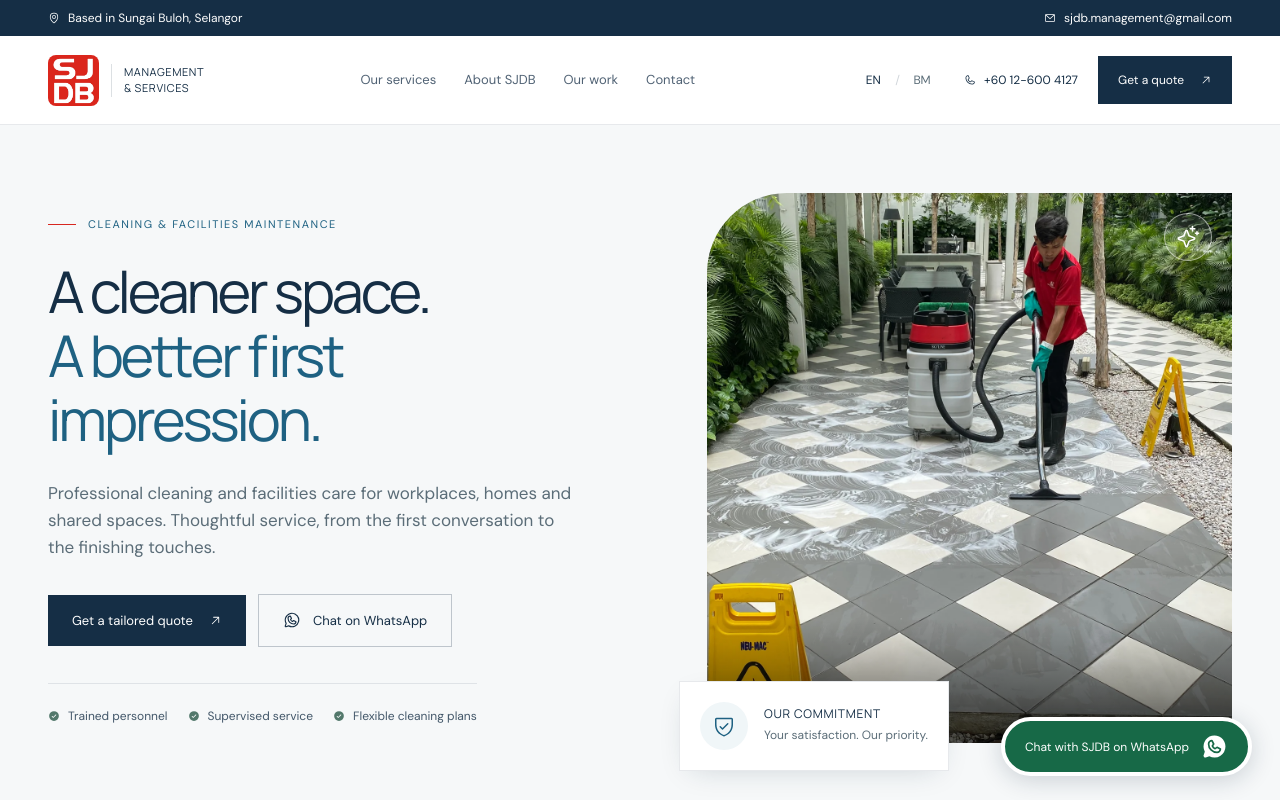
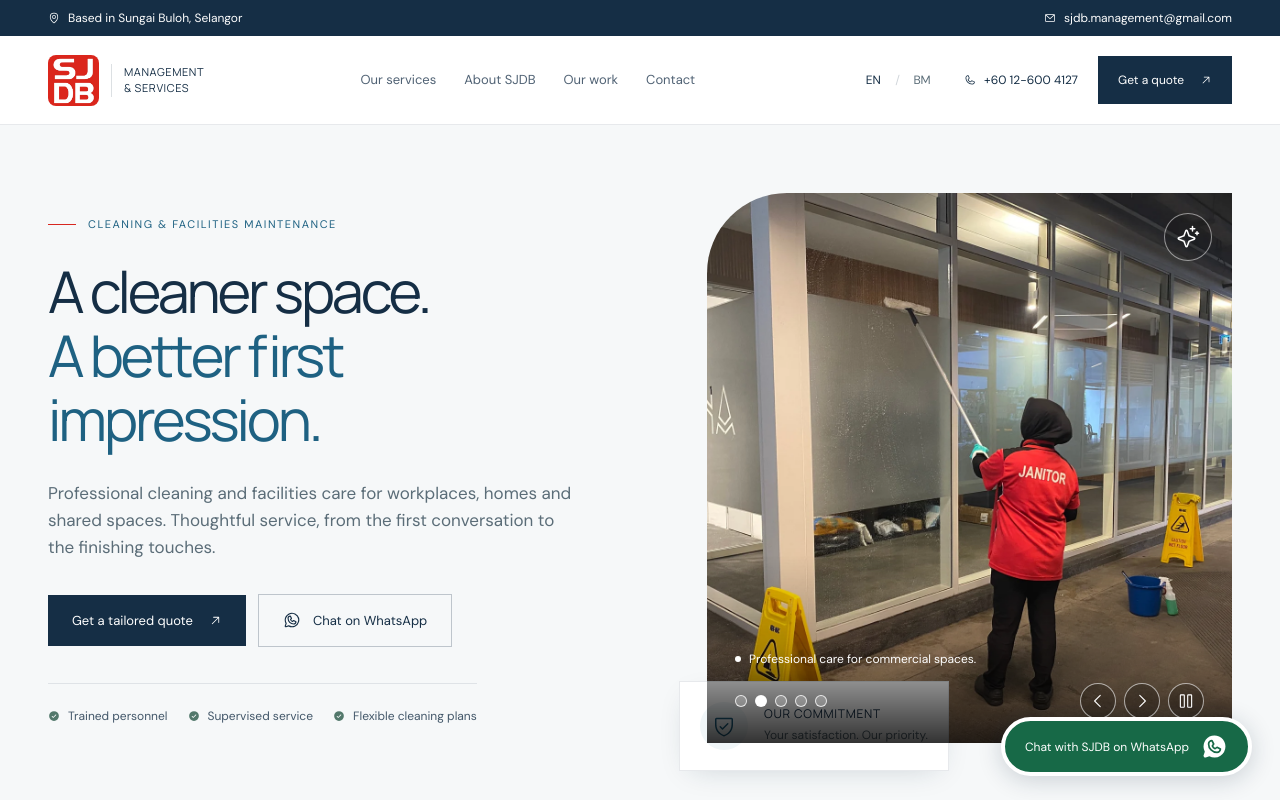
Before and after one commit to FixITSukil/SJDB-Website, a React (Vite) app: page / in a window 1280 px wide. Shown: the top 800 px of the page. Built offline with nearby package versions, Linux system fonts and the light colour scheme.

Commit message:
Add automatic homepage photo slideshow
* Add accessible auto-rotating SJDB hero slideshow

* Use automatic photo slideshow in SJDB homepage hero

* Style smooth slideshow crossfade transitions

```diff
--- a/src/App.tsx
+++ b/src/App.tsx
@@ -26,6 +26,7 @@ import {
   X,
 } from "@phosphor-icons/react";
 import { copy, projects, serviceGroups } from "./content";
+import HeroSlideshow from "./HeroSlideshow";
 import type { Language } from "./content";
 
 const contact = {
@@ -368,29 +369,7 @@ const App = () => {
               </div>
             </div>
             <div className="relative pb-7 pl-0 sm:pl-7 lg:pt-0">
-              <div className="relative h-[390px] overflow-hidden rounded-tl-[80px] sm:h-[500px] lg:h-[550px]">
-                <img
-                  src="assets/sjdb-courtyard-cleaning.webp"
-                  alt={
-                    language === "en"
-                      ? "SJDB team member cleaning a landscaped courtyard with professional equipment"
-                      : "Kakitangan SJDB membersihkan halaman berlandskap dengan peralatan profesional"
-                  }
-                  width="1800"
-                  height="1350"
-                  fetchPriority="high"
-                  className="h-full w-full object-cover object-[63%_center]"
-                />
-                <div className="absolute inset-x-0 bottom-0 bg-gradient-to-t from-black/65 to-transparent px-7 pb-7 pt-20 text-xs text-white">
-                  <span className="flex items-center gap-2">
-                    <span className="h-1.5 w-1.5 rounded-full bg-white" />
-                    {t.hero.photoCaption}
-                  </span>
-                </div>
-                <span className="absolute right-5 top-5 grid h-12 w-12 place-items-center rounded-full border border-white/50 bg-white/10 text-2xl text-white">
-                  <Sparkle aria-hidden="true" />
-                </span>
-              </div>
+              <HeroSlideshow language={language} />
               <div className="absolute -bottom-0 left-0 flex max-w-[300px] items-center gap-4 border border-ink/10 bg-white p-5 shadow-[0_8px_30px_-12px_#152e4535]">
                 <span className="grid h-12 w-12 shrink-0 place-items-center rounded-full bg-mist text-2xl text-brand">
                   <ShieldCheck aria-hidden="true" />
--- /dev/null
+++ b/src/HeroSlideshow.tsx
@@ -0,0 +1,199 @@
+import { useEffect, useState } from "react";
+import { CaretLeft, CaretRight, Pause, Play, Sparkle } from "@phosphor-icons/react";
+import type { Language } from "./content";
+
+type HeroSlide = {
+  src: string;
+  alt: Record<Language, string>;
+  caption: Record<Language, string>;
+  position: string;
+};
+
+// These are SJDB's own photographs, already included in the 2026 company profile.
+const slides: HeroSlide[] = [
+  {
+    src: "assets/sjdb-courtyard-cleaning.webp",
+    alt: {
+      en: "SJDB cleaning a landscaped courtyard",
+      ms: "Kerja pembersihan SJDB di halaman berlandskap",
+    },
+    caption: {
+      en: "Real people. A hands-on approach.",
+      ms: "Pasukan sebenar. Pendekatan yang teliti.",
+    },
+    position: "63% center",
+  },
+  {
+    src: "assets/sjdb-commercial-cleaning.webp",
+    alt: {
+      en: "SJDB commercial cleaning work",
+      ms: "Kerja pembersihan komersial oleh SJDB",
+    },
+    caption: {
+      en: "Professional care for commercial spaces.",
+      ms: "Penjagaan profesional untuk ruang komersial.",
+    },
+    position: "center",
+  },
+  {
+    src: "assets/sjdb-floor-care.webp",
+    alt: {
+      en: "SJDB floor cleaning and maintenance work",
+      ms: "Kerja pembersihan dan penjagaan lantai oleh SJDB",
+    },
+    caption: {
+      en: "A closer look at specialist floor care.",
+      ms: "Penjagaan lantai khusus dengan teliti.",
+    },
+    position: "center",
+  },
+  {
+    src: "assets/sjdb-team-briefing.webp",
+    alt: {
+      en: "SJDB team at a worksite briefing",
+      ms: "Pasukan SJDB dalam taklimat di lokasi kerja",
+    },
+    caption: {
+      en: "Prepared teams. Attentive supervision.",
+      ms: "Pasukan bersedia. Penyeliaan yang teliti.",
+    },
+    position: "center",
+  },
+  {
+    src: "assets/sjdb-landscaping.webp",
+    alt: {
+      en: "SJDB landscaping and outdoor maintenance work",
+      ms: "Kerja landskap dan penyelenggaraan luar oleh SJDB",
+    },
+    caption: {
+      en: "Well-maintained outdoor spaces.",
+      ms: "Kawasan luar yang diselenggara dengan baik.",
+    },
+    position: "center",
+  },
+];
+
+export default function HeroSlideshow({ language }: { language: Language }) {
+  const [activeSlide, setActiveSlide] = useState(0);
+  const [playing, setPlaying] = useState(true);
+  const [hovered, setHovered] = useState(false);
+  const [focused, setFocused] = useState(false);
+
+  useEffect(() => {
+    if (!playing || hovered || focused) return;
+
+    const timer = window.setInterval(() => {
+      // Do not auto-advance in a background tab or when motion is reduced.
+      if (document.hidden || window.matchMedia("(prefers-reduced-motion: reduce)").matches) {
+        return;
+      }
+      setActiveSlide((current) => (current + 1) % slides.length);
+    }, 5000);
+
+    return () => window.clearInterval(timer);
+  }, [activeSlide, playing, hovered, focused]);
+
+  return (
+    <div
+      className="relative h-[390px] overflow-hidden rounded-tl-[80px] sm:h-[500px] lg:h-[550px]"
+      role="region"
+      aria-roledescription="carousel"
+      aria-label={
+        language === "en" ? "SJDB worksite photo slideshow" : "Tayangan slaid foto kerja SJDB"
+      }
+      onMouseEnter={() => setHovered(true)}
+      onMouseLeave={() => setHovered(false)}
+      onFocusCapture={() => setFocused(true)}
+      onBlurCapture={(event) => {
+        if (!event.currentTarget.contains(event.relatedTarget as Node | null)) {
+          setFocused(false);
+        }
+      }}
+    >
+      {slides.map((slide, index) => (
+        <img
+          key={slide.src}
+          src={slide.src}
+          alt={index === activeSlide ? slide.alt[language] : ""}
+          aria-hidden={index !== activeSlide}
+          width="1800"
+          height="1350"
+          loading={index === 0 ? "eager" : "lazy"}
+          fetchPriority={index === 0 ? "high" : undefined}
+          decoding="async"
+          className={
+            "hero-slide absolute inset-0 h-full w-full object-cover " +
+            (index === activeSlide ? "is-active" : "")
+          }
+          style={{ objectPosition: slide.position }}
+        />
+      ))}
+
+      <div className="absolute inset-x-0 bottom-0 z-10 bg-gradient-to-t from-black/80 via-black/25 to-transparent px-5 pb-6 pt-24 text-xs text-white sm:px-7">
+        <p className="flex items-center gap-2">
+          <span className="h-1.5 w-1.5 shrink-0 rounded-full bg-white" />
+          {slides[activeSlide].caption[language]}
+        </p>
+        <div className="mt-4 flex items-center justify-between gap-3">
+          <div
+            className="flex items-center gap-2"
+            role="group"
+            aria-label={language === "en" ? "Choose a photo" : "Pilih foto"}
+          >
+            {slides.map((slide, index) => (
+              <button
+                key={slide.src}
+                type="button"
+                aria-label={
+                  language === "en"
+                    ? "Show photo " + (index + 1) + " of " + slides.length
+                    : "Papar foto " + (index + 1) + " daripada " + slides.length
+                }
+                aria-current={index === activeSlide ? "true" : undefined}
+                onClick={() => setActiveSlide(index)}
+                className={
+                  "h-3 w-3 rounded-full border border-white/80 transition-colors " +
+                  (index === activeSlide ? "bg-white" : "bg-white/20 hover:bg-white/60")
+                }
+              />
+            ))}
+          </div>
+          <div className="flex items-center gap-2">
+            <button
+              type="button"
+              onClick={() => setActiveSlide((current) => (current - 1 + slides.length) % slides.length)}
+              aria-label={language === "en" ? "Previous photo" : "Foto sebelumnya"}
+              className="grid h-9 w-9 place-items-center rounded-full border border-white/60 bg-black/20 text-lg text-white transition-colors hover:bg-white/20"
+            >
+              <CaretLeft aria-hidden="true" />
+            </button>
+            <button
+              type="button"
+              onClick={() => setActiveSlide((current) => (current + 1) % slides.length)}
+              aria-label={language === "en" ? "Next photo" : "Foto seterusnya"}
+              className="grid h-9 w-9 place-items-center rounded-full border border-white/60 bg-black/20 text-lg text-white transition-colors hover:bg-white/20"
+            >
+              <CaretRight aria-hidden="true" />
+            </button>
+            <button
+              type="button"
+              onClick={() => setPlaying((current) => !current)}
+              aria-label={
+                language === "en"
+                  ? playing ? "Pause automatic slideshow" : "Play automatic slideshow"
+                  : playing ? "Jeda tayangan slaid automatik" : "Mainkan tayangan slaid automatik"
+              }
+              aria-pressed={!playing}
+              className="grid h-9 w-9 place-items-center rounded-full border border-white/60 bg-black/20 text-lg text-white transition-colors hover:bg-white/20"
+            >
+              {playing ? <Pause aria-hidden="true" /> : <Play aria-hidden="true" />}
+            </button>
+          </div>
+        </div>
+      </div>
+      <span className="pointer-events-none absolute right-5 top-5 grid h-12 w-12 place-items-center rounded-full border border-white/50 bg-black/10 text-2xl text-white">
+        <Sparkle aria-hidden="true" />
+      </span>
+    </div>
+  );
+}
--- a/src/styles.css
+++ b/src/styles.css
@@ -158,6 +158,15 @@
     animation: card-enter 0.7s ease-out both;
   }
 }
+/* Gently crossfade between SJDB's existing worksite photographs. */
+.hero-slide {
+  opacity: 0;
+  transition: opacity 850ms ease-in-out;
+}
+.hero-slide.is-active {
+  opacity: 1;
+}
+
 @keyframes card-enter {
   from {
     opacity: 0;
```
